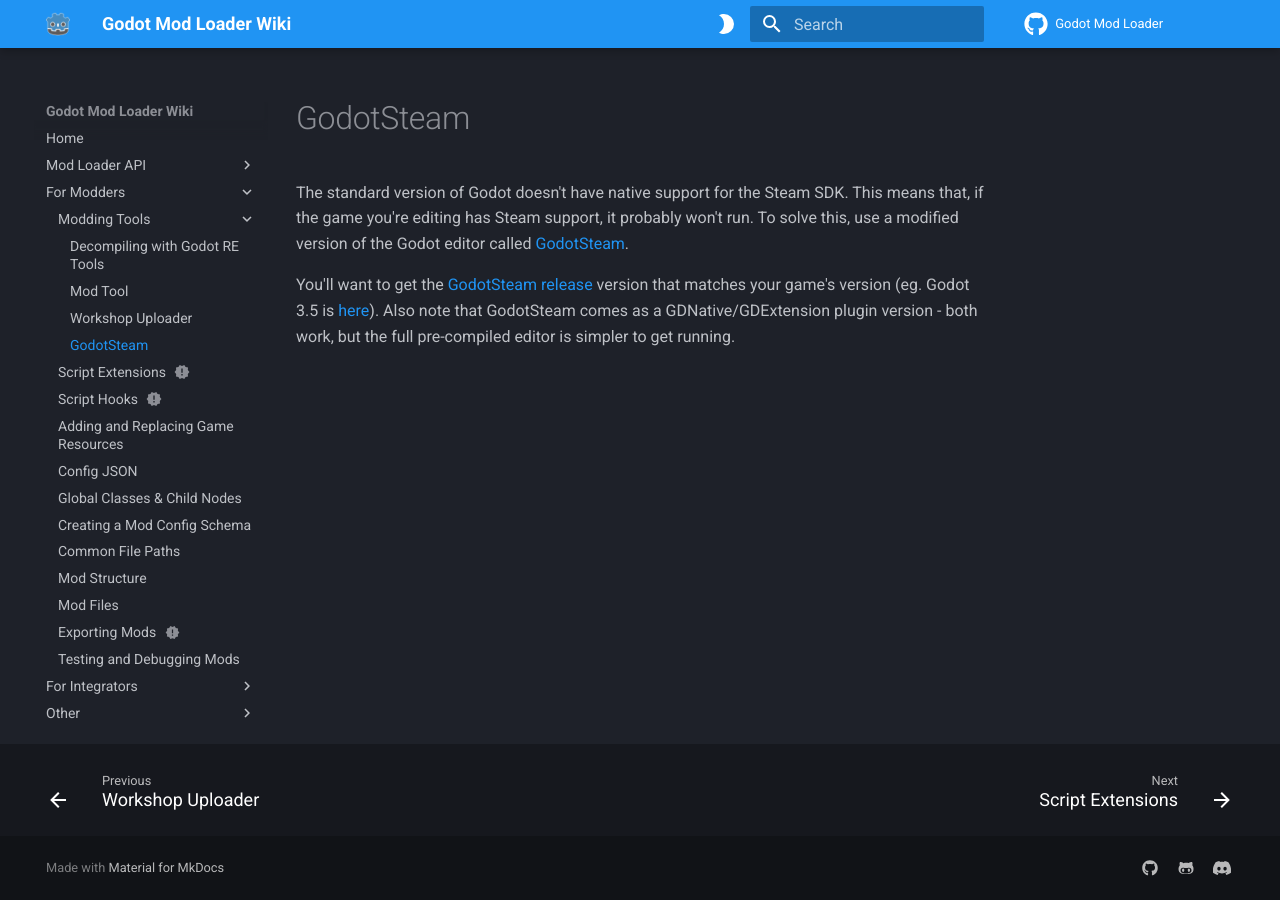
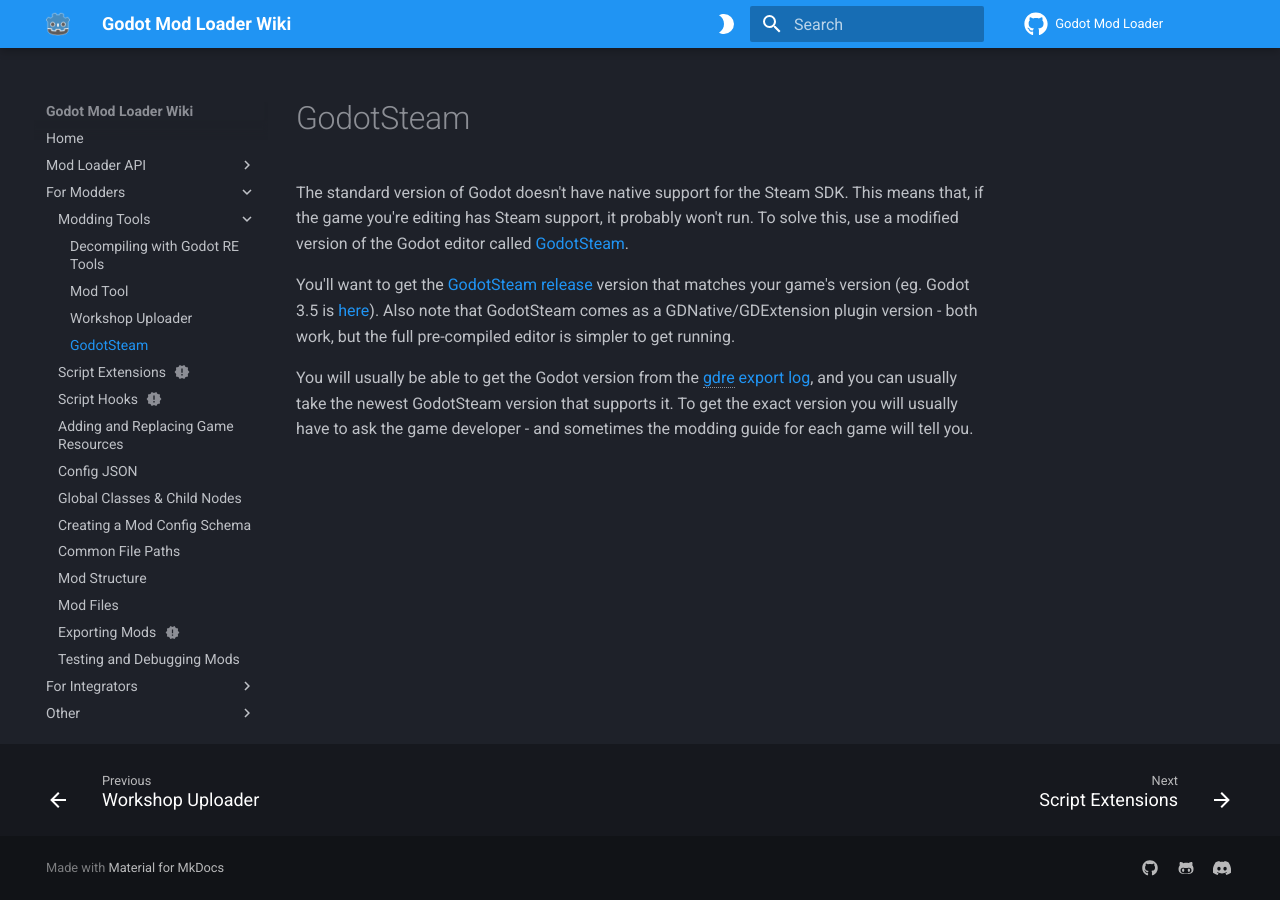
Before and after one commit to GodotModding/gmlwiki, an MkDocs documentation site: the page built from docs/guides/modding/tools/godot_steam.md, in a window 1280 px wide. Built offline with MkDocs 1.6.1 and Material for MkDocs 9.7.7, drawn with Linux system fonts in a browser that asks for light colours; comment, search, counter and statistics services are not loaded.

Commit message:
godotsteam version info

```diff
--- a/docs/guides/modding/tools/godot_steam.md
+++ b/docs/guides/modding/tools/godot_steam.md
@@ -5,3 +5,7 @@ has Steam support, it probably won't run. To solve this, use a modified version
 You'll want to get the [GodotSteam release](https://github.com/Gramps/GodotSteam/releases) version that matches your game's version (eg. Godot 3.5 is [here](https://github.com/Gramps/GodotSteam/releases/tag/g35-s155-gs3174)).
 Also note that GodotSteam comes as a GDNative/GDExtension plugin version - both work, but the full pre-compiled editor
 is simpler to get running.
+
+You will usually be able to get the Godot version from the [gdre export log](decompile_games.md), and you can usually
+take the newest GodotSteam version that supports it. To get the exact version you will usually have to
+ask the game developer - and sometimes the modding guide for each game will tell you.
```
